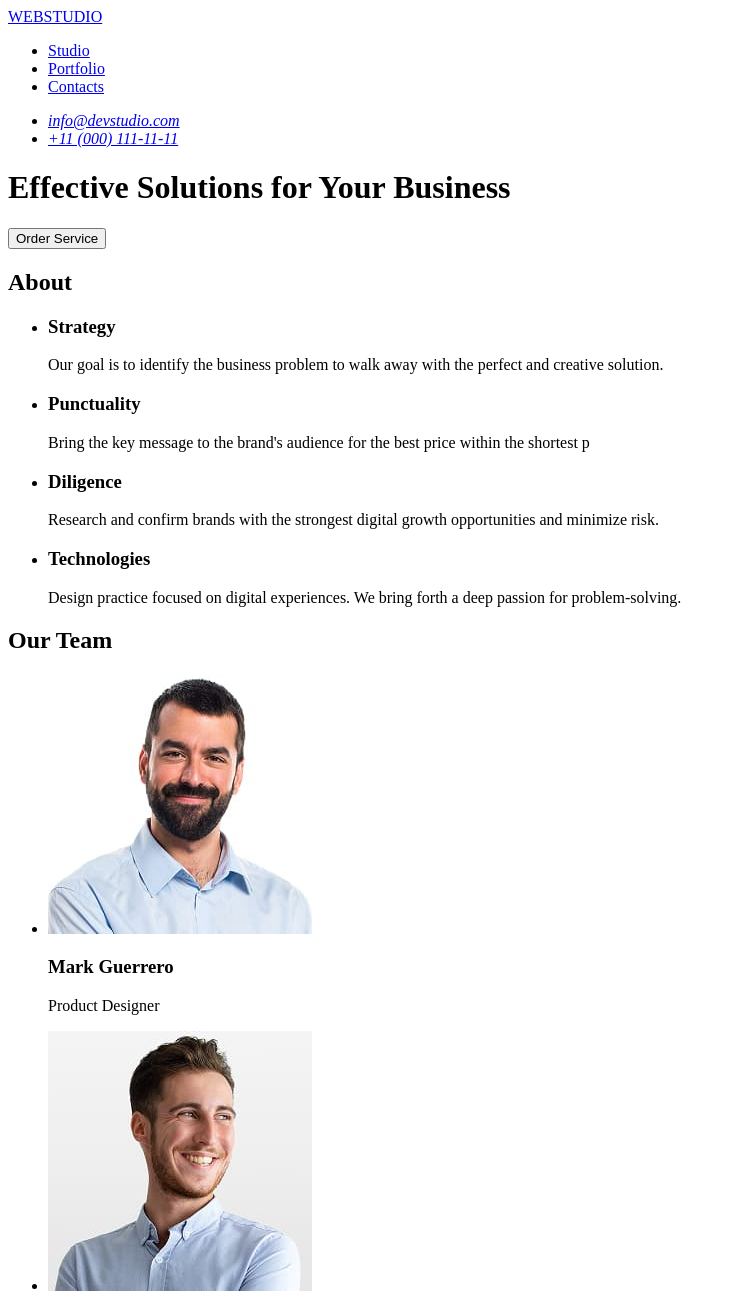
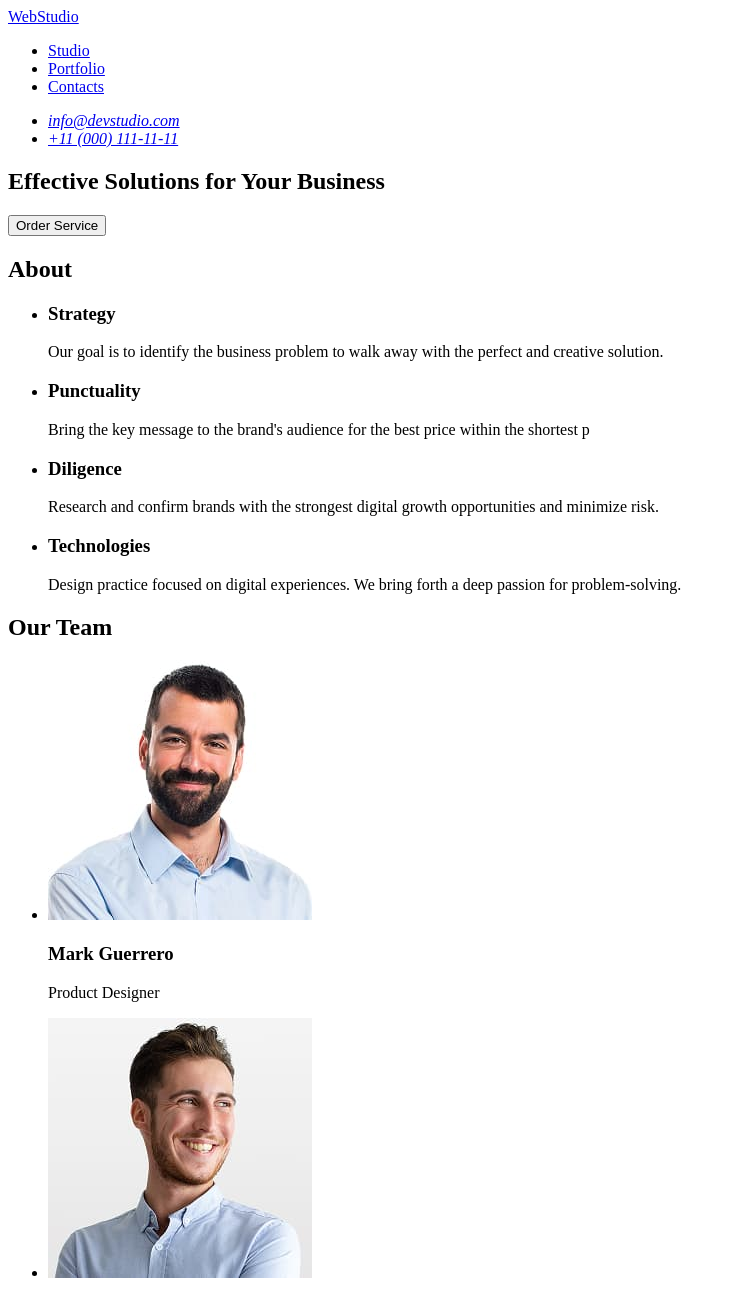
Before and after one commit to Vladyslav-Myrhorodskyi/goit-markup-hw-01, a plain HTML site: page index.html in a window 1280 px wide. Shown: the top 1298 px of the page, without its empty margins (0-736 px from the left). Drawn offline with Linux system fonts and the light colour scheme.

Commit message:
fixed after bot

```diff
--- a/index.html
+++ b/index.html
@@ -3,12 +3,12 @@
 <head>
     <meta charset="UTF-8">
     <meta name="viewport" content="width=device-width, initial-scale=1.0">
-    <title>WEBSTUDIO</title>
+    <title>WebStudio</title>
 </head>
 <body>
     <header>
-        <a href="./index.html">WEBSTUDIO</a>
         <nav>
+            <a href="./index.html">WebStudio</a>
             <ul>
                 <li>
                     <a href="#">Studio</a>
@@ -34,8 +34,10 @@
     </header>
 
     <main>
+        <section>
             <h1>Effective Solutions for Your Business</h1>
             <button type="button">Order Service</button>
+        </section>
         <section>
             <h2>About</h2>
                 <ul>
@@ -57,6 +59,7 @@
                     </li>
             </ul>
         </section>
+        <section>
             <h2>Our Team</h2>
             <ul>
                 <li>
@@ -80,10 +83,11 @@
                     <p>UI Designer</p>
                 </li>
             </ul>
+        </section>
     </main>
 
     <footer>
-        <a href="./index.html">WEBSTUDIO</a>
+        <a href="./index.html">WebStudio</a>
         <p>Increase the flow of customers and sales for your business with digital marketing & growth solutions.</p>
     </footer>
 </body>
```
Lines whose indentation alone changed are shown as unchanged.
